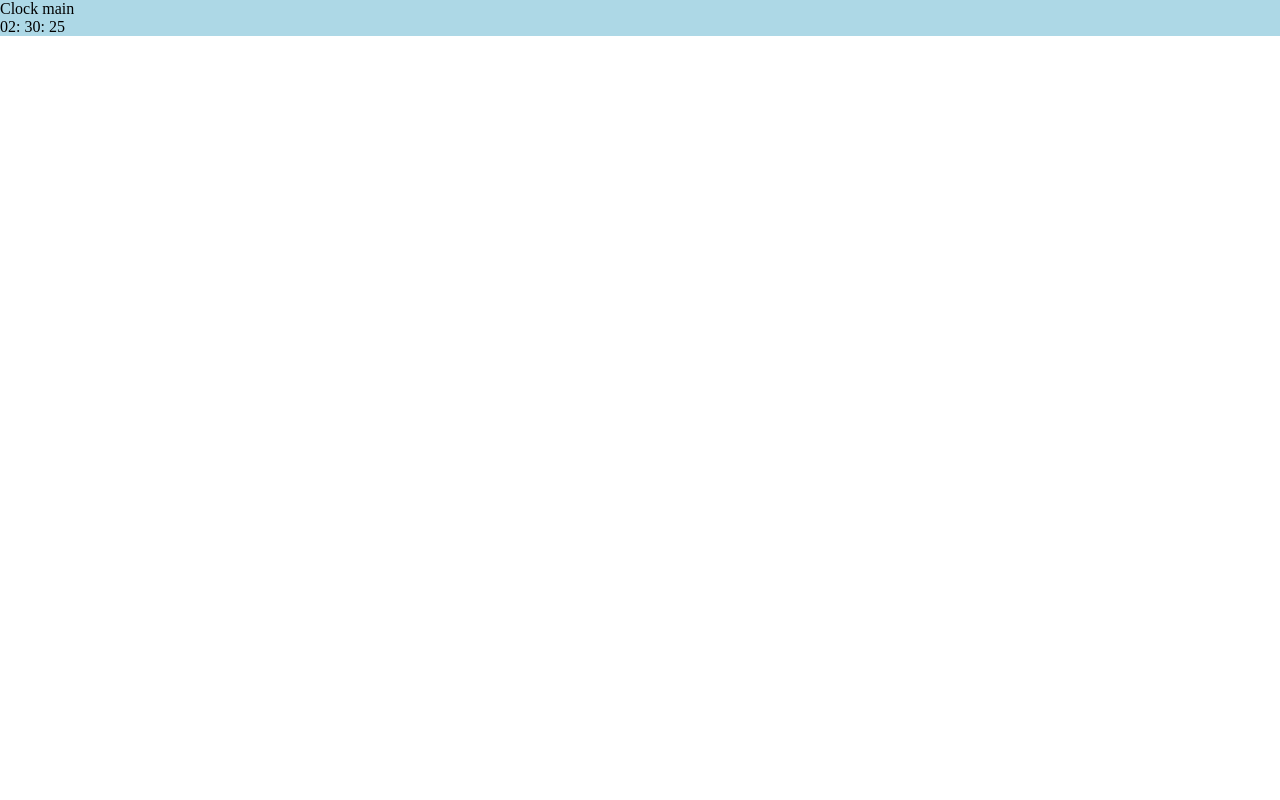
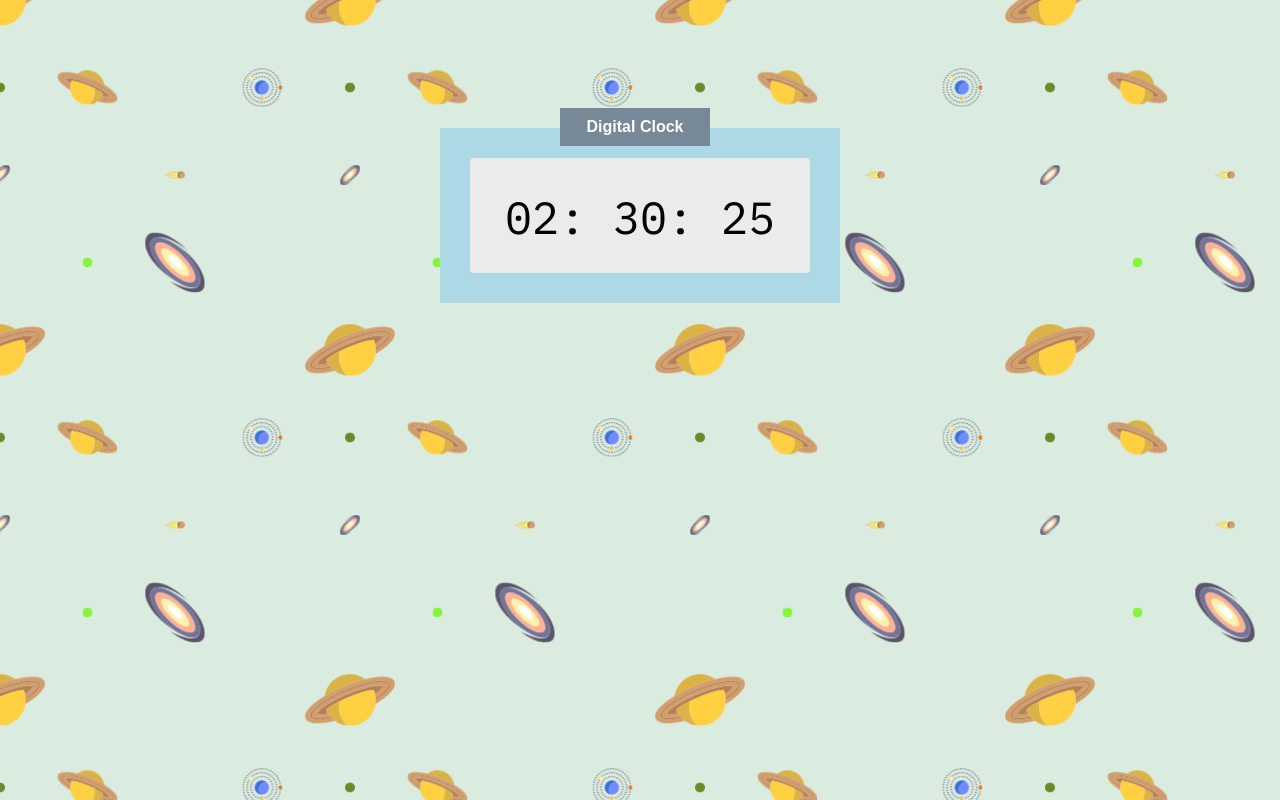
Before and after one commit to AaronGoodrum/digital-clock, a plain HTML site: page index.html in a window 1280 px wide. Drawn offline with Linux system fonts and the light colour scheme.

Commit message:
clock styles added

```diff
--- a/index.html
+++ b/index.html
@@ -12,14 +12,14 @@
 <body>
   <div class="main">
     <div class="badge">
-      Clock main
+      Digital Clock
     </div>
-    <div class="cloak">
+    <div class="clock">
       <span id="hour">02:</span>
       <span id="minute">30:</span>
       <span id="second">25</span>
     </div>
   </div>
+</body>
 
-</body>
 </html>
--- a/styles.css
+++ b/styles.css
@@ -1,3 +1,4 @@
+@import url('https://fonts.googleapis.com/css?family=IBM+Plex+Mono');
 * {
   padding: 0;
   margin: 0;
@@ -5,9 +6,37 @@
 }
 
 body{
-  background:white;
+  background: url("./pattern.png")
 }
 
 .main{
   background: lightblue;
+  width: 400px;
+  margin: 10% auto;
+  height: 175px;
+  position: relative;
+  padding: 30px;
 }
+
+.badge{
+  width: 150px;
+  background: lightslategray;
+  color: white;
+  text-align: center;
+  padding: 10px 10px;
+  font-family: sans-serif;
+  font-weight: bold;
+  position: absolute;
+  top: -20px;
+  left: 30%;
+}
+
+.clock{
+  background: #EBEBEB;
+  text-align: center;
+  font-size: 45px;
+  height: 100%;
+  padding-top: 30px;
+  border-radius: 4px;
+  font-family: 'IBM Plex Mono', monospace;
+}
```
Also changed, not shown: pattern.png (added).
